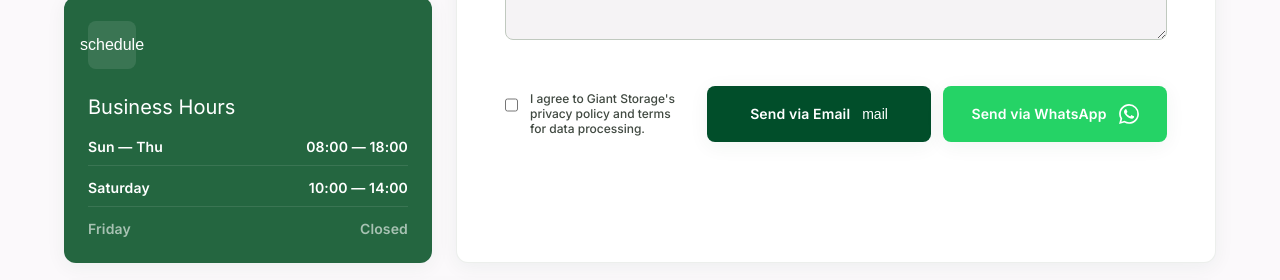
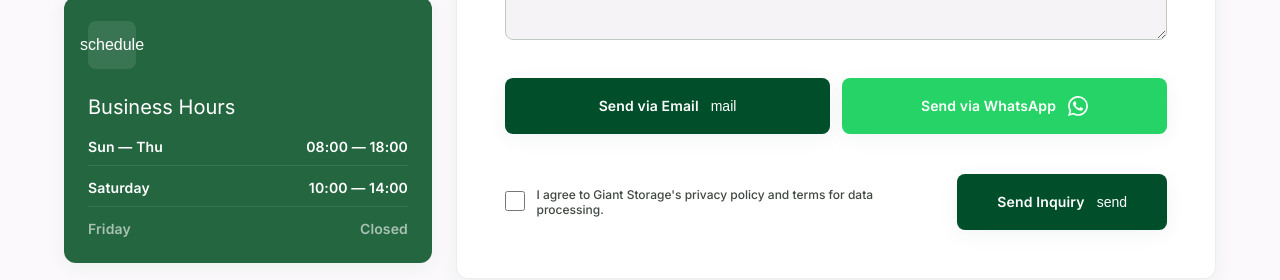
Before and after one commit to transitionweb2026-netizen/plastic-, a Next.js app: page /contact in a window 1280 px wide. Shown: the part 974-1254 px from the top of the page. Built offline with nearby package versions, Linux system fonts and the light colour scheme; no server answers; a web font is replaced by a local one.

Commit message:
Contact form: restore Send Inquiry submit; add email/WhatsApp channel buttons above consent row

```diff
--- a/components/forms/ContactForm.tsx
+++ b/components/forms/ContactForm.tsx
@@ -1,10 +1,14 @@
 "use client";
 
+import { useState } from "react";
 import SocialIcon from "@/components/ui/SocialIcon";
 import { CONTACT, WHATSAPP_HREF } from "@/lib/nav";
 
+const formId = process.env.NEXT_PUBLIC_FORMSPREE_CONTACT_ID;
 const envNumber = process.env.NEXT_PUBLIC_WHATSAPP_NUMBER;
 const whatsappBase = envNumber ? `https://wa.me/${envNumber}` : WHATSAPP_HREF;
+
+type Status = "idle" | "loading" | "success" | "error";
 
 const INQUIRY_TYPES = [
   "Warehouse Automation",
@@ -17,11 +21,11 @@ const INQUIRY_TYPES = [
 const inputClass =
   "w-full h-12 px-4 bg-surface-container-low border border-outline-variant rounded-lg font-body-md text-body-md form-input-focus transition-all";
 
-/** Shared sizing/typography for both action buttons (matches the legacy single button). */
-const actionBtnClass =
-  "h-14 rounded-lg font-label-md text-label-md active:scale-95 transition-all industrial-shadow whitespace-nowrap flex items-center justify-center gap-3 w-full sm:w-56";
+/** Shared sizing/typography for the two channel buttons (mirrors the submit button). */
+const channelBtnClass =
+  "h-14 rounded-lg font-label-md text-label-md active:scale-95 transition-all industrial-shadow whitespace-nowrap flex items-center justify-center gap-3 w-full sm:flex-1";
 
-/** Reads the form into a plain object after native validation passes. */
+/** Reads the form into a plain object after the same native validation the submit uses. */
 function collectForm(form: HTMLFormElement | null): Record<string, string> | null {
   if (!form || !form.reportValidity()) return null;
   const data = new FormData(form);
@@ -46,12 +50,37 @@ function formatInquiry(d: Record<string, string>): string {
 }
 
 /**
- * Contact inquiry form (from legacy contact.html). Submission opens the
- * visitor's own channel: "Send via Email" opens their mail client with the
- * form data pre-filled (mailto:), "Send via WhatsApp" opens a wa.me chat to
- * the business number with the same formatted message.
+ * Contact inquiry form (from legacy contact.html). "Send Inquiry" posts
+ * FormData to Formspree via NEXT_PUBLIC_FORMSPREE_CONTACT_ID (shows a clear
+ * not-configured message until a real ID is provided). The two channel
+ * buttons above the consent row send the same validated form data through
+ * the visitor's own client instead: mailto: draft or wa.me chat message.
  */
 export default function ContactForm() {
+  const [status, setStatus] = useState<Status>("idle");
+
+  const onSubmit = async (e: React.FormEvent<HTMLFormElement>) => {
+    e.preventDefault();
+    const form = e.currentTarget;
+    if (!formId) {
+      setStatus("error");
+      return;
+    }
+    setStatus("loading");
+    try {
+      const res = await fetch(`https://formspree.io/f/${formId}`, {
+        method: "POST",
+        headers: { Accept: "application/json" },
+        body: new FormData(form),
+      });
+      if (!res.ok) throw new Error(`Formspree responded ${res.status}`);
+      setStatus("success");
+      form.reset();
+    } catch {
+      setStatus("error");
+    }
+  };
+
   const sendViaEmail = (e: React.MouseEvent<HTMLButtonElement>) => {
     const d = collectForm(e.currentTarget.form);
     if (!d) return;
@@ -72,10 +101,7 @@ export default function ContactForm() {
   };
 
   return (
-    <form
-      className="grid grid-cols-1 md:grid-cols-2 gap-6"
-      onSubmit={(e) => e.preventDefault()}
-    >
+    <form className="grid grid-cols-1 md:grid-cols-2 gap-6" onSubmit={onSubmit}>
       <div className="space-y-2">
         <label
           className="font-label-md text-label-md text-on-surface-variant block"
@@ -155,7 +181,31 @@ export default function ContactForm() {
           rows={4}
         />
       </div>
-      <div className="md:col-span-2 flex flex-col lg:flex-row lg:items-center justify-between gap-6 pt-4">
+
+      {/* Channel buttons — send the same validated form data via the
+          visitor's email client or WhatsApp */}
+      <div className="md:col-span-2 flex flex-col sm:flex-row gap-3 pt-2">
+        <button
+          className={`${channelBtnClass} bg-primary text-on-primary hover:bg-secondary`}
+          type="button"
+          onClick={sendViaEmail}
+        >
+          Send via Email
+          <span className="material-symbols-outlined" aria-hidden>
+            mail
+          </span>
+        </button>
+        <button
+          className={`${channelBtnClass} bg-[#25D366] text-white hover:bg-[#1eb857]`}
+          type="button"
+          onClick={sendViaWhatsApp}
+        >
+          Send via WhatsApp
+          <SocialIcon brand="whatsapp" size={20} />
+        </button>
+      </div>
+
+      <div className="md:col-span-2 flex flex-col md:flex-row md:items-center justify-between gap-6 pt-4">
         <div className="flex items-start gap-3">
           <input
             className="mt-1 w-5 h-5 rounded border-outline-variant text-primary focus:ring-primary"
@@ -173,27 +223,43 @@ export default function ContactForm() {
             processing.
           </label>
         </div>
-        <div className="flex flex-col sm:flex-row gap-3 shrink-0">
-          <button
-            className={`${actionBtnClass} bg-primary text-on-primary hover:bg-secondary`}
-            type="button"
-            onClick={sendViaEmail}
-          >
-            Send via Email
-            <span className="material-symbols-outlined" aria-hidden>
-              mail
-            </span>
-          </button>
-          <button
-            className={`${actionBtnClass} bg-[#25D366] text-white hover:bg-[#1eb857]`}
-            type="button"
-            onClick={sendViaWhatsApp}
-          >
-            Send via WhatsApp
-            <SocialIcon brand="whatsapp" size={20} />
-          </button>
-        </div>
+        <button
+          className="bg-primary text-on-primary h-14 px-10 rounded-lg font-label-md text-label-md active:scale-95 transition-all industrial-shadow whitespace-nowrap flex items-center justify-center gap-3 disabled:opacity-70"
+          type="submit"
+          disabled={status === "loading"}
+        >
+          {status === "loading"
+            ? "Sending…"
+            : status === "success"
+              ? "Inquiry Sent ✓"
+              : "Send Inquiry"}
+          {status === "idle" && (
+            <span className="material-symbols-outlined">send</span>
+          )}
+        </button>
       </div>
+      {status === "error" && (
+        <p className="md:col-span-2 text-error text-sm">
+          {formId
+            ? "Something went wrong sending your inquiry."
+            : "The contact form isn't configured yet."}{" "}
+          Please reach us directly at{" "}
+          <a className="underline font-semibold" href={`mailto:${CONTACT.email}`}>
+            {CONTACT.email}
+          </a>{" "}
+          or{" "}
+          <a className="underline font-semibold" href={CONTACT.phoneMain.href}>
+            {CONTACT.phoneMain.display}
+          </a>
+          .
+        </p>
+      )}
+      {status === "success" && (
+        <p className="md:col-span-2 text-primary text-sm font-semibold">
+          Thank you — an engineering consultant will contact you within 24
+          business hours.
+        </p>
+      )}
     </form>
   );
 }
```
